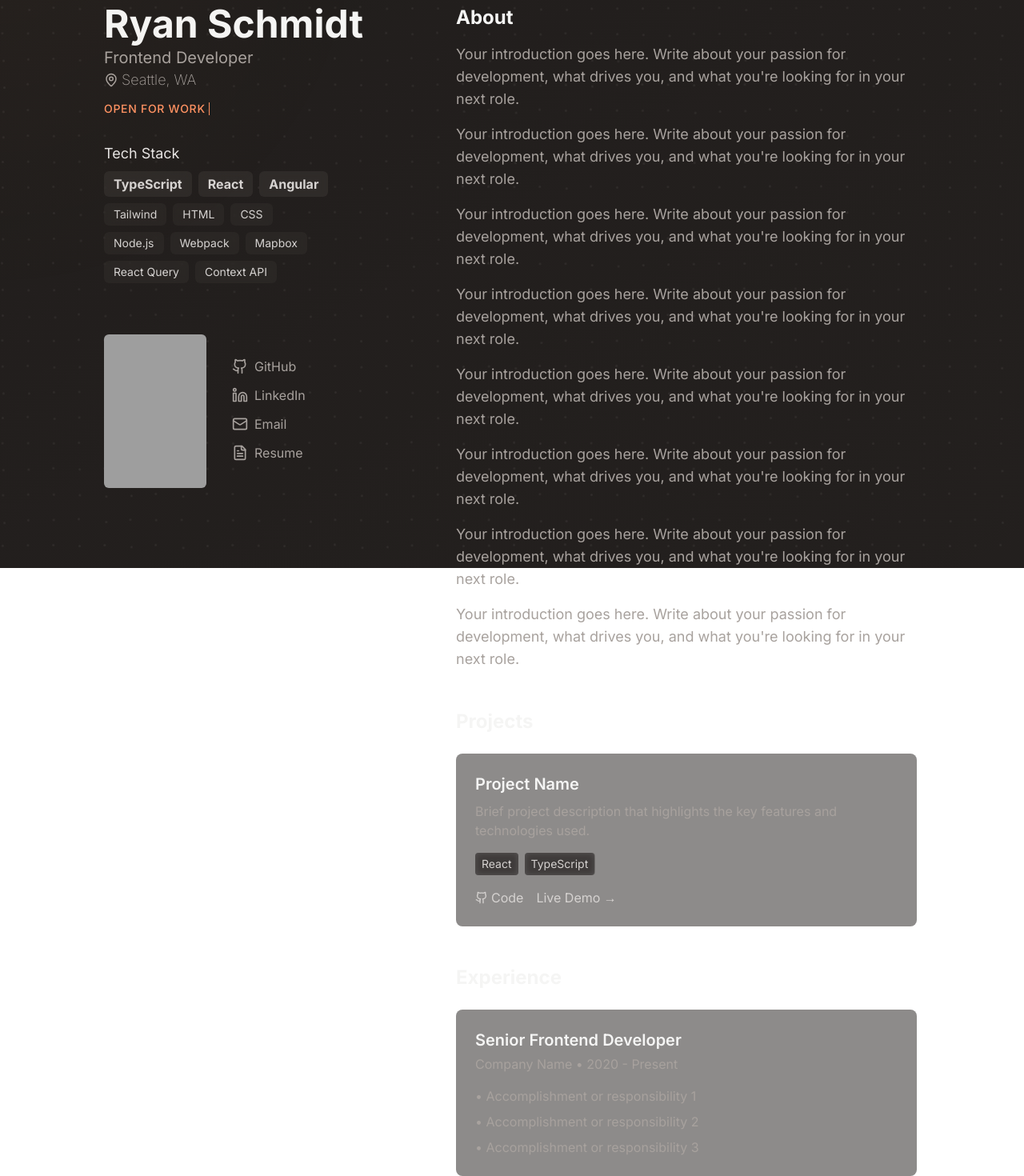
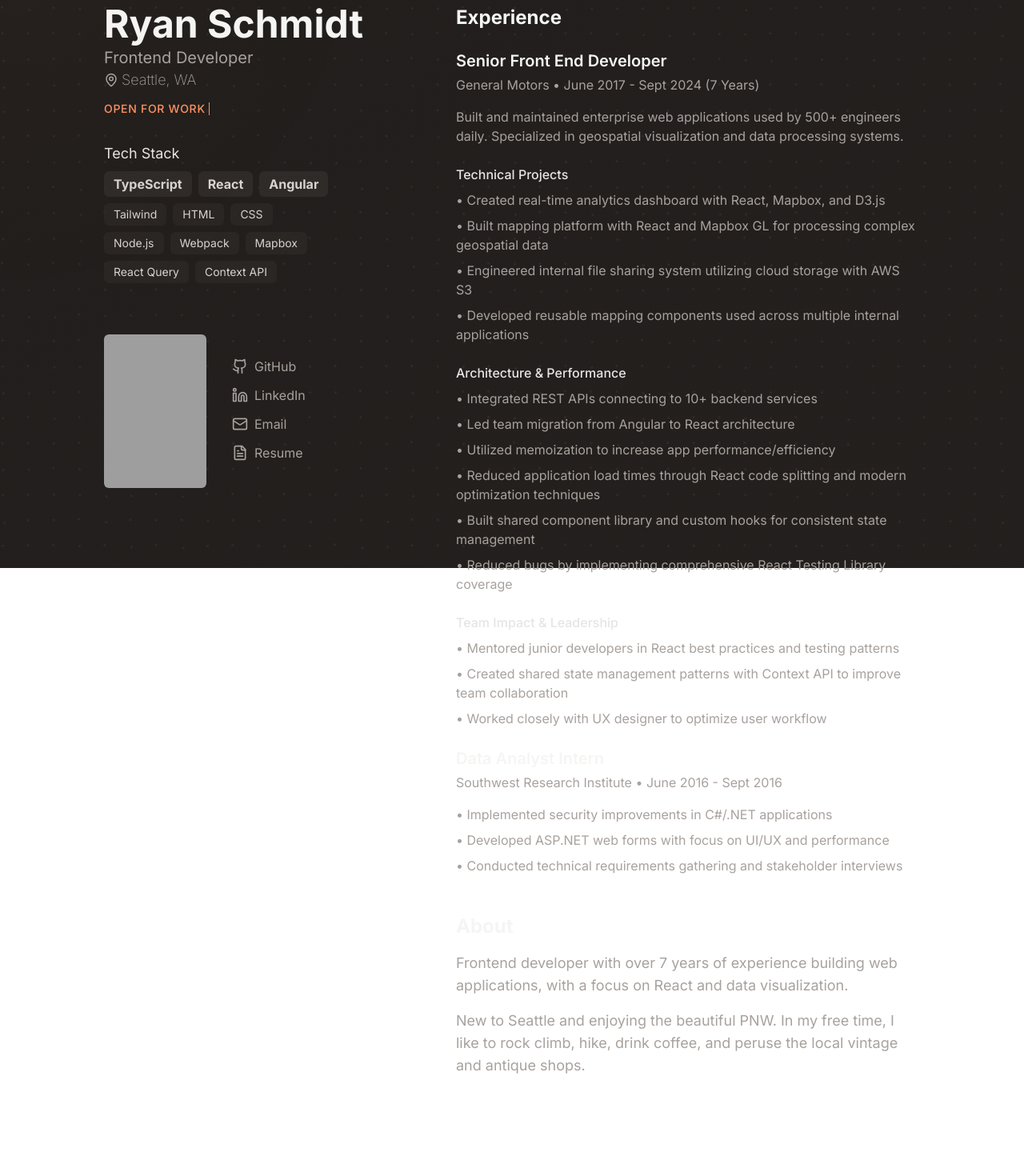
Before and after one commit to rschmidt6/rs-portfolio, a React (Vite) app: page / in a window 1280 px wide. Shown: the part 90-1560 px from the top of the page at 80% size. After the commit the page ends 1516 px from the top, so only its background shows below. Built offline with nearby package versions, Linux system fonts and the light colour scheme; grey boxes are pictures that could not be loaded.

Commit message:
updated actual text

```diff
--- a/src/components/Portfolio.tsx
+++ b/src/components/Portfolio.tsx
@@ -1,5 +1,4 @@
 import { Github, Linkedin, Mail, FileText, MapPin } from "lucide-react";
-import GradientImage from "./layout/GradientImage";
 import TypingText from "./layout/TypingText";
 
 const Portfolio = () => {
@@ -7,7 +6,7 @@ const Portfolio = () => {
     <div className="min-h-screen flex flex-col lg:flex-row justify-center mt-8 lg:mt-24">
       {/* Left Column */}
       <div
-        className="ww-full max-w-[380px] mx-auto lg:mx-0 px-4 sm:px-6 lg:px-0
+        className="ww-full max-w-[380px] mx-8 lg:mx-0 sm:px-6 lg:px-0
                   lg:fixed lg:left-[calc(50%-510px)]"
       >
         {/* Main Content */}
@@ -116,57 +115,145 @@ const Portfolio = () => {
       >
         {/* Content */}
         <div className="max-w-xl lg:max-w-xl space-y-12">
+          {/* Work Experience */}
+          <section className="mb-12">
+            <h2 className="text-2xl font-bold mb-6 text-stone-100">
+              Experience
+            </h2>
+            <div className="space-y-6">
+              {/* GM Position */}
+              <div className="">
+                <h3 className="text-xl font-semibold text-stone-100">
+                  Senior Front End Developer
+                </h3>
+                <p className="text-stone-400 mt-1">
+                  General Motors • June 2017 - Sept 2024 (7 Years)
+                </p>
+                <p className="text-stone-400 mt-4">
+                  Built and maintained enterprise web applications used by 500+
+                  engineers daily. Specialized in geospatial visualization and
+                  data processing systems.
+                </p>
+
+                <div className="mt-6">
+                  <h4 className="text-stone-200 font-medium mb-2">
+                    Technical Projects
+                  </h4>
+                  <ul className="space-y-2 text-stone-400">
+                    <li>
+                      • Created real-time analytics dashboard with React,
+                      Mapbox, and D3.js
+                    </li>
+                    <li>
+                      • Built mapping platform with React and Mapbox GL for
+                      processing complex geospatial data
+                    </li>
+                    <li>
+                      • Engineered internal file sharing system utilizing cloud
+                      storage with AWS S3
+                    </li>
+                    <li>
+                      • Developed reusable mapping components used across
+                      multiple internal applications
+                    </li>
+                  </ul>
+                </div>
+
+                <div className="mt-6">
+                  <h4 className="text-stone-200 font-medium mb-2">
+                    Architecture & Performance
+                  </h4>
+                  <ul className="space-y-2 text-stone-400">
+                    <li>
+                      • Integrated REST APIs connecting to 10+ backend services
+                    </li>
+                    <li>
+                      • Led team migration from Angular to React architecture
+                    </li>
+                    <li>
+                      • Utilized memoization to increase app
+                      performance/efficiency
+                    </li>
+                    <li>
+                      • Reduced application load times through React code
+                      splitting and modern optimization techniques
+                    </li>
+                    <li>
+                      • Built shared component library and custom hooks for
+                      consistent state management
+                    </li>
+                    <li>
+                      • Reduced bugs by implementing comprehensive React Testing
+                      Library coverage
+                    </li>
+                  </ul>
+                </div>
+
+                <div className="mt-6">
+                  <h4 className="text-stone-200 font-medium mb-2">
+                    Team Impact & Leadership
+                  </h4>
+                  <ul className="space-y-2 text-stone-400">
+                    <li>
+                      • Mentored junior developers in React best practices and
+                      testing patterns
+                    </li>
+                    <li>
+                      • Created shared state management patterns with Context
+                      API to improve team collaboration
+                    </li>
+                    <li>
+                      • Worked closely with UX designer to optimize user
+                      workflow
+                    </li>
+                  </ul>
+                </div>
+              </div>
+
+              {/* SWRI Position */}
+              <div className="">
+                <h3 className="text-xl font-semibold text-stone-100">
+                  Data Analyst Intern
+                </h3>
+                <p className="text-stone-400 mt-1">
+                  Southwest Research Institute • June 2016 - Sept 2016
+                </p>
+                <ul className="mt-4 space-y-2 text-stone-400">
+                  <li>
+                    • Implemented security improvements in C#/.NET applications
+                  </li>
+                  <li>
+                    • Developed ASP.NET web forms with focus on UI/UX and
+                    performance
+                  </li>
+                  <li>
+                    • Conducted technical requirements gathering and stakeholder
+                    interviews
+                  </li>
+                </ul>
+              </div>
+            </div>
+          </section>
           {/* About Section */}
-          <section>
+          <section className="pb-20">
             <h2 className="text-2xl font-bold mb-4 text-stone-100">About</h2>
             <div className="space-y-4">
               <p className="text-stone-400 text-base lg:text-lg leading-relaxed">
-                Your introduction goes here. Write about your passion for
-                development, what drives you, and what you're looking for in
-                your next role.
+                Frontend developer with over 7 years of experience building web
+                applications, with a focus on React and data visualization.
               </p>
               <p className="text-stone-400 text-base lg:text-lg leading-relaxed">
-                Your introduction goes here. Write about your passion for
-                development, what drives you, and what you're looking for in
-                your next role.
-              </p>
-              <p className="text-stone-400 text-base lg:text-lg leading-relaxed">
-                Your introduction goes here. Write about your passion for
-                development, what drives you, and what you're looking for in
-                your next role.
-              </p>
-              <p className="text-stone-400 text-base lg:text-lg leading-relaxed">
-                Your introduction goes here. Write about your passion for
-                development, what drives you, and what you're looking for in
-                your next role.
-              </p>
-              <p className="text-stone-400 text-base lg:text-lg leading-relaxed">
-                Your introduction goes here. Write about your passion for
-                development, what drives you, and what you're looking for in
-                your next role.
-              </p>
-              <p className="text-stone-400 text-base lg:text-lg leading-relaxed">
-                Your introduction goes here. Write about your passion for
-                development, what drives you, and what you're looking for in
-                your next role.
-              </p>
-              <p className="text-stone-400 text-base lg:text-lg leading-relaxed">
-                Your introduction goes here. Write about your passion for
-                development, what drives you, and what you're looking for in
-                your next role.
-              </p>
-              <p className="text-stone-400 text-base lg:text-lg leading-relaxed">
-                Your introduction goes here. Write about your passion for
-                development, what drives you, and what you're looking for in
-                your next role.
+                New to Seattle and enjoying the beautiful PNW. In my free time,
+                I like to rock climb, hike, drink coffee, and peruse the local
+                vintage and antique shops.
               </p>
             </div>
           </section>
 
           {/* Projects */}
-          <section>
+          {/* <section>
             <h2 className="text-2xl font-bold mb-6 text-stone-100">Projects</h2>
-            <div className="space-y-6">
+            <div className="space-y-6">`
               <div className="bg-stone-900/50 backdrop-blur-sm p-6 rounded-lg">
                 <h3 className="text-xl font-semibold text-stone-100">
                   Project Name
@@ -200,29 +287,7 @@ const Portfolio = () => {
                 </div>
               </div>
             </div>
-          </section>
-
-          {/* Work Experience */}
-          <section className="mb-12">
-            <h2 className="text-2xl font-bold mb-6 text-stone-100">
-              Experience
-            </h2>
-            <div className="space-y-6">
-              <div className="bg-stone-900/50 backdrop-blur-sm p-6 rounded-lg">
-                <h3 className="text-xl font-semibold text-stone-100">
-                  Senior Frontend Developer
-                </h3>
-                <p className="text-stone-400 mt-1">
-                  Company Name • 2020 - Present
-                </p>
-                <ul className="mt-4 space-y-2 text-stone-400">
-                  <li>• Accomplishment or responsibility 1</li>
-                  <li>• Accomplishment or responsibility 2</li>
-                  <li>• Accomplishment or responsibility 3</li>
-                </ul>
-              </div>
-            </div>
-          </section>
+          </section> */}
         </div>
       </div>
     </div>
```
